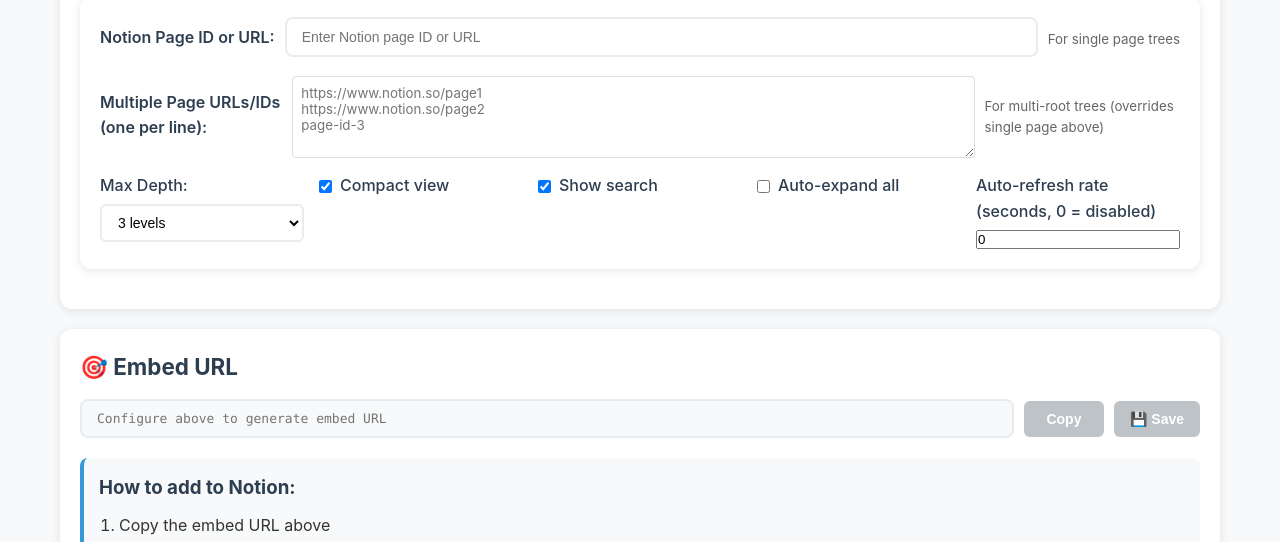
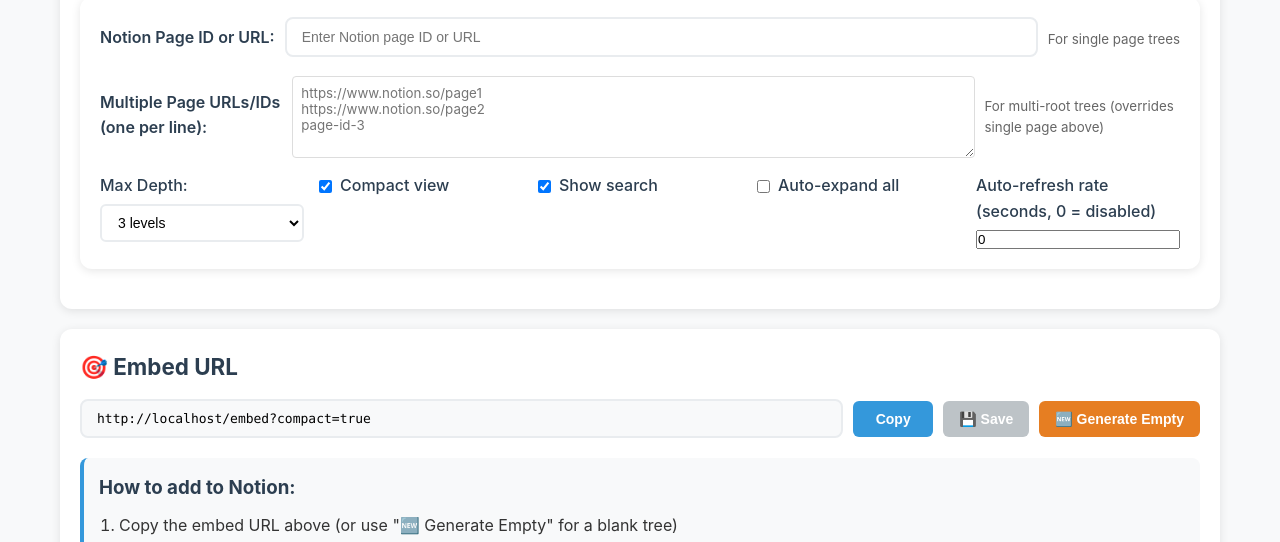
Before and after one commit to ColinConwell/Notion-HomeTree, a website: page public/config.html in a window 1280 px wide. Shown: the part 402-944 px from the top of the page. Drawn offline with Linux system fonts and the light colour scheme.

Commit message:
add empty embed option

```diff
--- a/public/config.html
+++ b/public/config.html
@@ -105,15 +105,17 @@
                     <input type="text" id="embedUrl" readonly placeholder="Configure above to generate embed URL">
                     <button id="copyUrl" class="copy-btn" disabled>Copy</button>
                     <button id="saveEmbed" class="save-btn" disabled onclick="showSaveEmbedModal()">💾 Save</button>
+                    <button id="generateEmpty" class="empty-btn" onclick="configInstance.generateEmptyEmbed()">🆕 Generate Empty</button>
                 </div>
 
                 <div class="instructions">
                     <h3>How to add to Notion:</h3>
                     <ol>
-                        <li>Copy the embed URL above</li>
+                        <li>Copy the embed URL above (or use "🆕 Generate Empty" for a blank tree)</li>
                         <li>In your Notion page, type <code>/embed</code></li>
                         <li>Paste the URL and press Enter</li>
                         <li>The tree will appear as an embedded block</li>
+                        <li>Use the ➕ button in the embed to add pages dynamically</li>
                         <li>Use the 🔄 button or <code>Cmd/Ctrl+R</code> to refresh</li>
                     </ol>
                 </div>
--- a/public/config.js
+++ b/public/config.js
@@ -63,6 +63,7 @@
         const multiPageIdsInput = document.getElementById('multiPageIds').value.trim();
 
         let effectivePageIds;
+        let hasPageIds = false;
 
         // Check if multiple page IDs are provided
         if (multiPageIdsInput) {
@@ -74,27 +75,28 @@
                 .map(line => this.extractPageId(line))
                 .filter(id => id !== null);
 
-            if (extractedIds.length === 0) {
-                this.clearEmbedUrl();
-                return;
+            if (extractedIds.length > 0) {
+                effectivePageIds = extractedIds.join(',');
+                hasPageIds = true;
             }
-
-            effectivePageIds = extractedIds.join(',');
-        } else {
+        } else if (pageIdInput) {
             // Single page ID
             const pageId = this.extractPageId(pageIdInput);
-            if (!pageId) {
-                this.clearEmbedUrl();
-                return;
+            if (pageId) {
+                effectivePageIds = pageId;
+                hasPageIds = true;
             }
-            effectivePageIds = pageId;
         }
 
         const params = new URLSearchParams();
-        if (multiPageIdsInput) {
-            params.set('pageIds', effectivePageIds);
-        } else {
-            params.set('pageId', effectivePageIds);
+
+        // Only add page parameters if we have valid page IDs
+        if (hasPageIds) {
+            if (multiPageIdsInput) {
+                params.set('pageIds', effectivePageIds);
+            } else {
+                params.set('pageId', effectivePageIds);
+            }
         }
 
         // Get configuration values
@@ -169,6 +171,17 @@
         previewFrame.src = '';
         previewFrame.style.display = 'none';
         placeholder.style.display = 'flex';
+    }
+
+    generateEmptyEmbed() {
+        // Clear all page inputs
+        document.getElementById('pageId').value = '';
+        document.getElementById('multiPageIds').value = '';
+
+        // Force update to generate empty embed URL
+        this.updateEmbedUrl();
+
+        this.showNotification('Empty embed URL generated! Use the + button in the embed to add pages dynamically.');
     }
 
     async copyEmbedUrl() {
--- a/public/styles.css
+++ b/public/styles.css
@@ -305,7 +305,7 @@
     background: #f8f9fa;
 }
 
-.copy-btn, .save-btn {
+.copy-btn, .save-btn, .empty-btn {
     padding: 10px 16px;
     min-width: 80px;
     background: #3498db;
@@ -341,6 +341,14 @@
 .save-btn:disabled {
     background: #bdc3c7;
     cursor: not-allowed;
+}
+
+.empty-btn {
+    background: #e67e22;
+}
+
+.empty-btn:hover {
+    background: #d35400;
 }
 
 .instructions {
```
